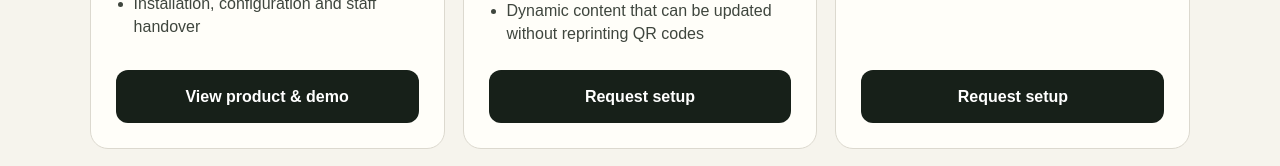
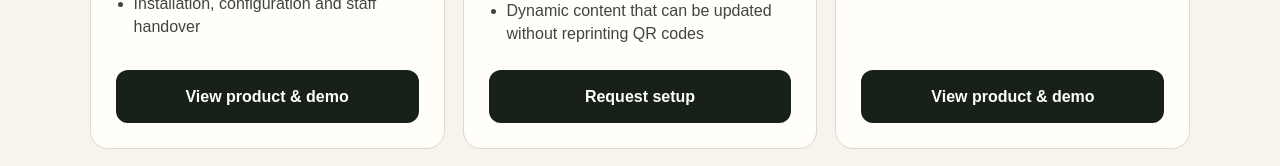
Before and after one commit to vincenzoproto/DigitalGrowthKits, a Next.js app: page / in a window 1280 px wide. Shown: the part 1717-1883 px from the top of the page. Built offline with nearby package versions, Linux system fonts and the light colour scheme.

Commit message:
Link Repeat Guest Engine to dedicated product page

```diff
--- a/components/ProductCard.tsx
+++ b/components/ProductCard.tsx
@@ -2,7 +2,11 @@ import Link from "next/link";
 import { formatPrice, type Product } from "@/lib/products";
 
 export default function ProductCard({ product }: { product: Product }) {
-  const isGuestInbox = product.id === "guest-inbox-pro";
+  const productPages: Record<string, string> = {
+    "guest-inbox-pro": "/guest-inbox-pro",
+    "repeat-guest-engine": "/repeat-guest-engine",
+  };
+  const productPage = productPages[product.id];
   const mailSubject = encodeURIComponent(`${product.title} setup`);
 
   return (
@@ -16,8 +20,8 @@ export default function ProductCard({ product }: { product: Product }) {
       <ul>
         {product.bullets.map((bullet) => <li key={bullet}>{bullet}</li>)}
       </ul>
-      {isGuestInbox ? (
-        <Link className="buy-button" href="/guest-inbox-pro" style={{textAlign:"center",textDecoration:"none"}}>View product & demo</Link>
+      {productPage ? (
+        <Link className="buy-button" href={productPage} style={{textAlign:"center",textDecoration:"none"}}>View product & demo</Link>
       ) : (
         <a className="buy-button" href={`mailto:info@vincenzoproto.com?subject=${mailSubject}`} style={{textAlign:"center",textDecoration:"none"}}>Request setup</a>
       )}
```
